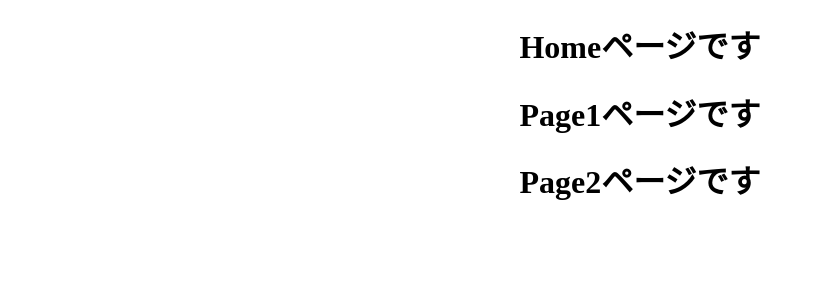
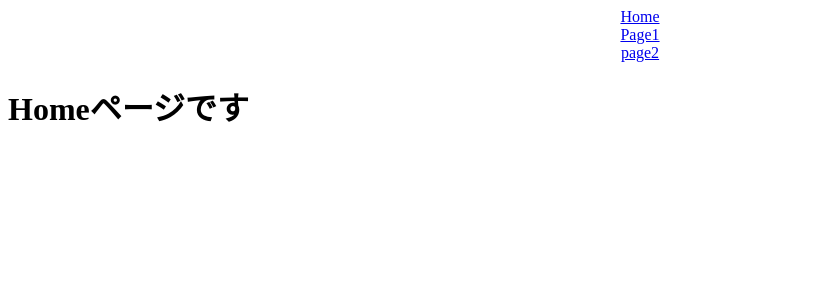
Before and after one commit to shusaku009/react-router-udemy, a React (Create React App) app: page / in a window 1280 px wide. Shown: the top 300 px of the page, without its empty margins (0-815 px from the left). Built offline with nearby package versions, Linux system fonts and the light colour scheme.

Commit message:
add: 基本的なページ遷移を作成

```diff
--- a/src/App.js
+++ b/src/App.js
@@ -1,3 +1,5 @@
+import { BrowserRouter, Link, Switch, Route } from "react-router-dom";
+
 import { Home } from './Home';
 import { Page1 }  from './Page1';
 import { Page2 }  from './Page2';
@@ -5,11 +7,26 @@
 
 function App() {
   return (
-    <div className="App">
-      <Home />
-      <Page1 />
-      <Page2 />
-    </div>
+    <BrowserRouter>
+      <div className="App">
+        <Link to="/">Home</Link>
+        <br />
+        <Link to="/page1">Page1</Link>
+        <br />
+        <Link to="/page2">page2</Link>
+      </div>
+      <Switch>
+        <Route exact path="/">
+          <Home />
+        </Route>
+        <Route path="/page1">
+          <Page1 />
+        </Route>
+        <Route path="/page2">
+          <Page2 />
+        </Route>
+      </Switch>
+    </BrowserRouter>
   );
 }
 
```
